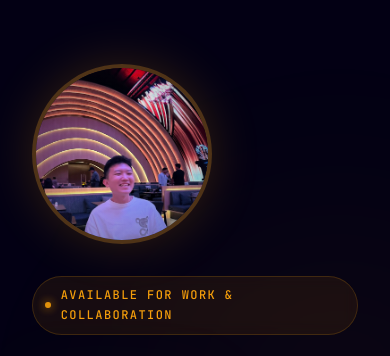
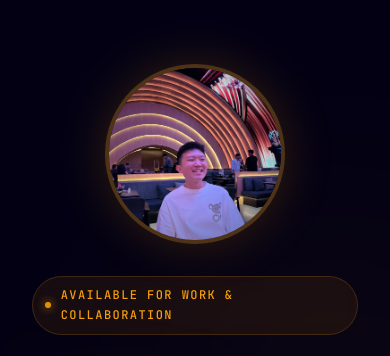
Before and after one commit to Pinc3ng/Pinc3ng.github.io, a plain HTML site: page index.html in a window 390 px wide. Shown: the part 52-408 px from the top of the page. Drawn offline with Linux system fonts and the light colour scheme.

Commit message:
style: center profile photo content and center image container on mobile

```diff
--- a/style-v5.css
+++ b/style-v5.css
@@ -438,7 +438,7 @@ body::after {
     width: 100%;
     height: 100%;
     object-fit: cover;
-    object-position: center top;
+    object-position: center 25%;
 }
 
 /* Scroll indicator */
@@ -738,7 +738,7 @@ body::after {
     width: 100%;
     height: 100%;
     object-fit: cover;
-    object-position: center top;
+    object-position: center 25%;
 }
 
 .about-avatar-icon {
@@ -1522,7 +1522,7 @@ body::after {
 
     .hero-image-content {
         order: -1;
-        justify-content: flex-start;
+        justify-content: center;
     }
 
     .hero-image-wrapper {
```
